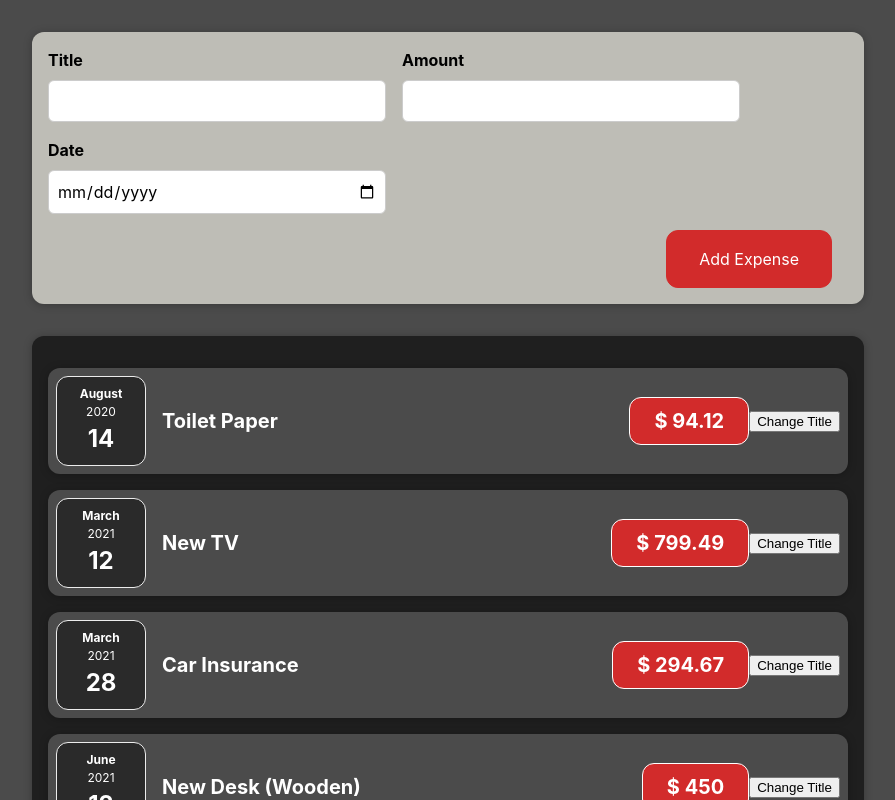
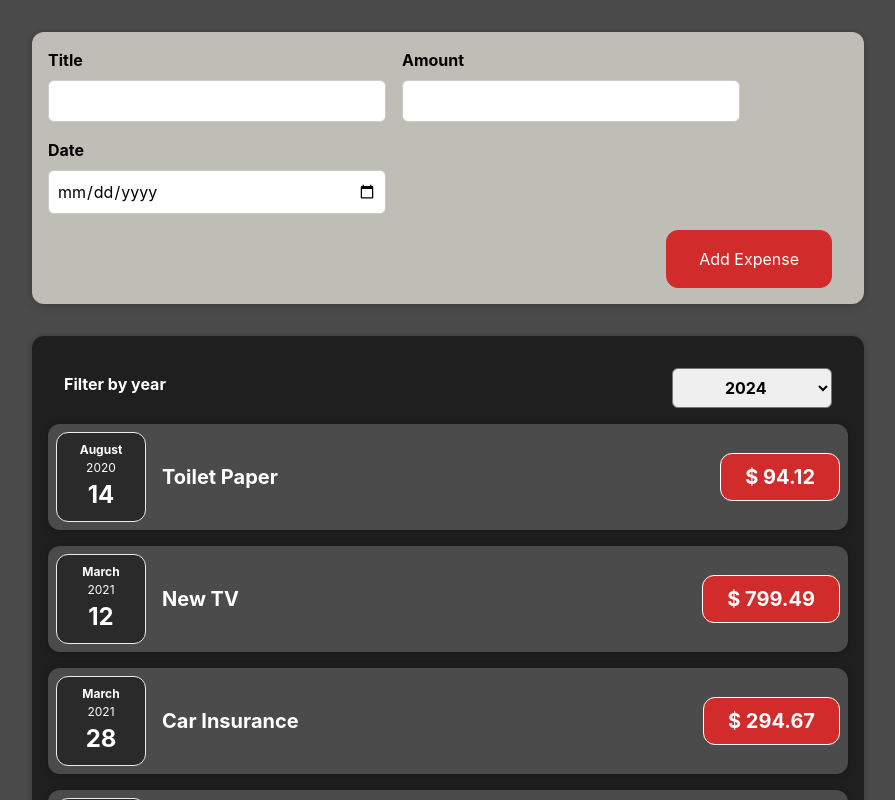
Before and after one commit to EidHachem/financial-tracker, a React (Vite) app: page / in a window 1280 px wide. Shown: the top 800 px of the page, without its empty margins (192-1087 px from the left). Built offline with nearby package versions, Linux system fonts and the light colour scheme.

Commit message:
Add functionality to pass filter year to parent component

```diff
--- a/src/App.jsx
+++ b/src/App.jsx
@@ -29,10 +29,14 @@ const App = () => {
   const addExpenseHandler = expense => {
     console.log(expense)
   }
+
+  const filterByYear = (year) => {
+    console.log(year)
+  }
   return (
     <>
       <NewExpense onAddExpense={addExpenseHandler} />
-      <ExpensesList expenses={expenses} />
+      <ExpensesList expenses={expenses} onYearChange={filterByYear} />
     </>
   )
 }
--- a/src/components/Expenses/ExpenseItem.jsx
+++ b/src/components/Expenses/ExpenseItem.jsx
@@ -6,20 +6,13 @@ import Card from "../UI/Card"
 const ExpenseItem = (props) => {
   const { date, title, price } = props
 
-  const [updatedTitle, setUpdatedTitle] = useState(title)
-
-  const changeTitleHandler = () => {
-    setUpdatedTitle('updated')
-  }
-
   return (
     <Card className="expense-item">
       <ExpenseDate date={date} />
       <div className="expense-item__description">
-        <h2>{updatedTitle}</h2>
+        <h2>{title}</h2>
         <div className="expense-item__price">$ {price}</div>
       </div>
-      <button onClick={changeTitleHandler}>Change Title</button>
     </Card>
   )
 }
--- /dev/null
+++ b/src/components/Expenses/ExpensesFilter.css
@@ -0,0 +1,24 @@
+.expenses-filter {
+    color: white;
+    padding: 0 1rem;
+  }
+
+  .expenses-filter__control {
+    display: flex;
+    width: 100%;
+    align-items: center;
+    justify-content: space-between;
+    margin: 1rem 0;
+  }
+
+  .expenses-filter label {
+    font-weight: bold;
+    margin-bottom: 0.5rem;
+  }
+
+  .expenses-filter select {
+    font: inherit;
+    padding: 0.5rem 3rem;
+    font-weight: bold;
+    border-radius: 6px;
+  }
--- /dev/null
+++ b/src/components/Expenses/ExpensesFilter.jsx
@@ -0,0 +1,26 @@
+import React, { useState } from "react"
+
+import './ExpensesFilter.css'
+
+const ExpensesFilter = ({onYearSelect, selectedYear}) => {
+
+    const selectYearHandler = (e) => {
+        onYearSelect(e.target.value)
+    }
+  return (
+    <div className="expenses-filter">
+      <div className="expenses-filter__control">
+        <label>Filter by year</label>
+        <select value={selectedYear} onChange={selectYearHandler}>
+          <option value="2028">2028</option>
+          <option value="2027">2027</option>
+          <option value="2026">2026</option>
+          <option value="2025">2025</option>
+          <option value="2024">2024</option>
+        </select>
+      </div>
+    </div>
+  )
+}
+
+export default ExpensesFilter
--- a/src/components/Expenses/ExpensesList.jsx
+++ b/src/components/Expenses/ExpensesList.jsx
@@ -1,12 +1,22 @@
-import React from "react"
+import React, { useState } from "react"
 import ExpenseItem from "./ExpenseItem"
 
 import './ExpensesList.css'
 import Card from "../UI/Card"
+import ExpensesFilter from "./ExpensesFilter"
 
-const ExpensesList = ({ expenses }) => {
+const ExpensesList = ({ expenses, onYearChange }) => {
+
+  const [filteredYear, setFilteredYear] = useState('2024')
+
+  const selectYearHandler = (selectedYear) => {
+    setFilteredYear(selectedYear)
+    onYearChange(selectedYear)
+  }
   return (
+    <>
     <Card className="expenses">
+    <ExpensesFilter onYearSelect={selectYearHandler} selectedYear={filteredYear} />
       {expenses.map((expense) => {
         return (
           <ExpenseItem
@@ -18,6 +28,7 @@ const ExpensesList = ({ expenses }) => {
         )
       })}
     </Card>
+    </>
   )
 }
 
```
